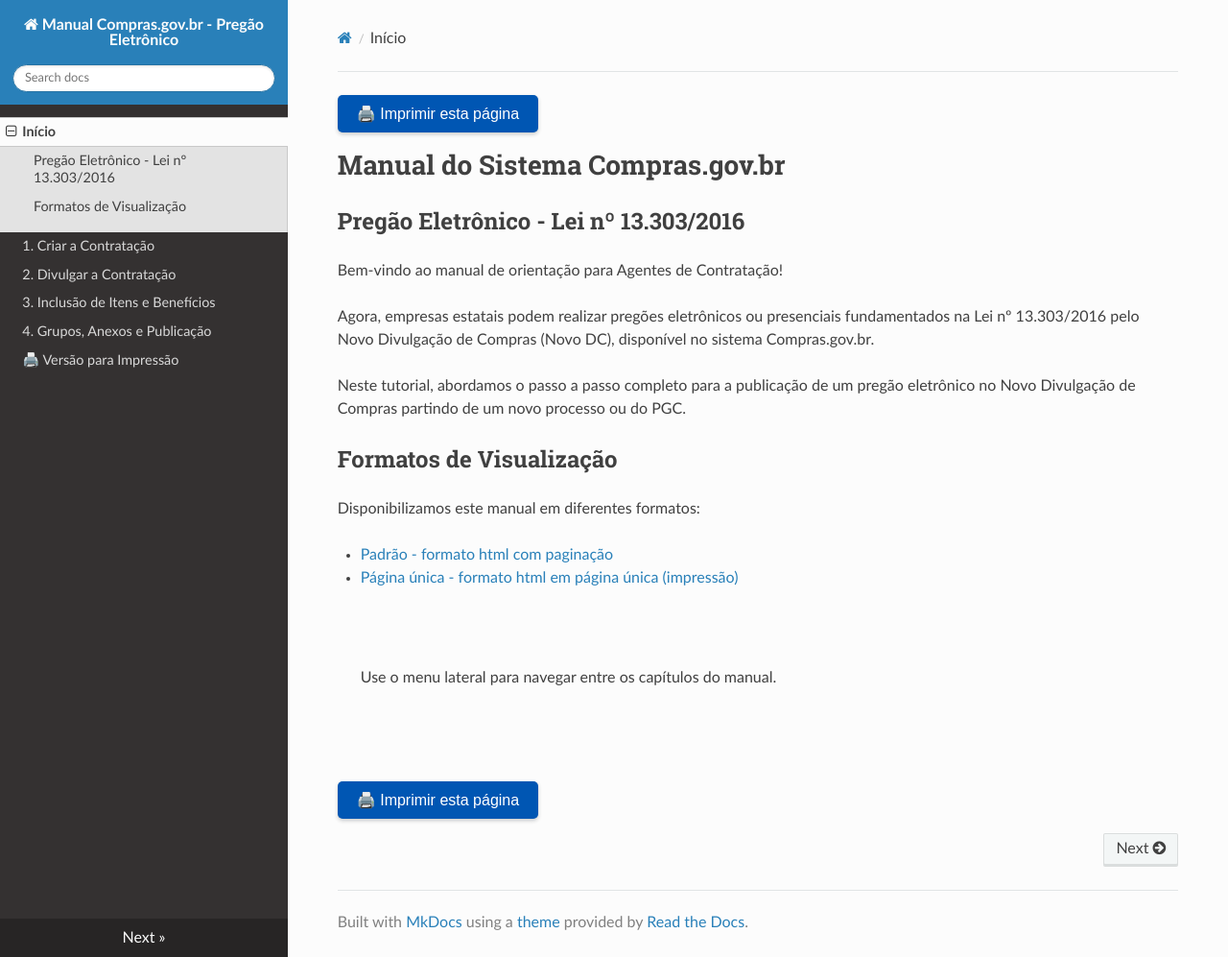
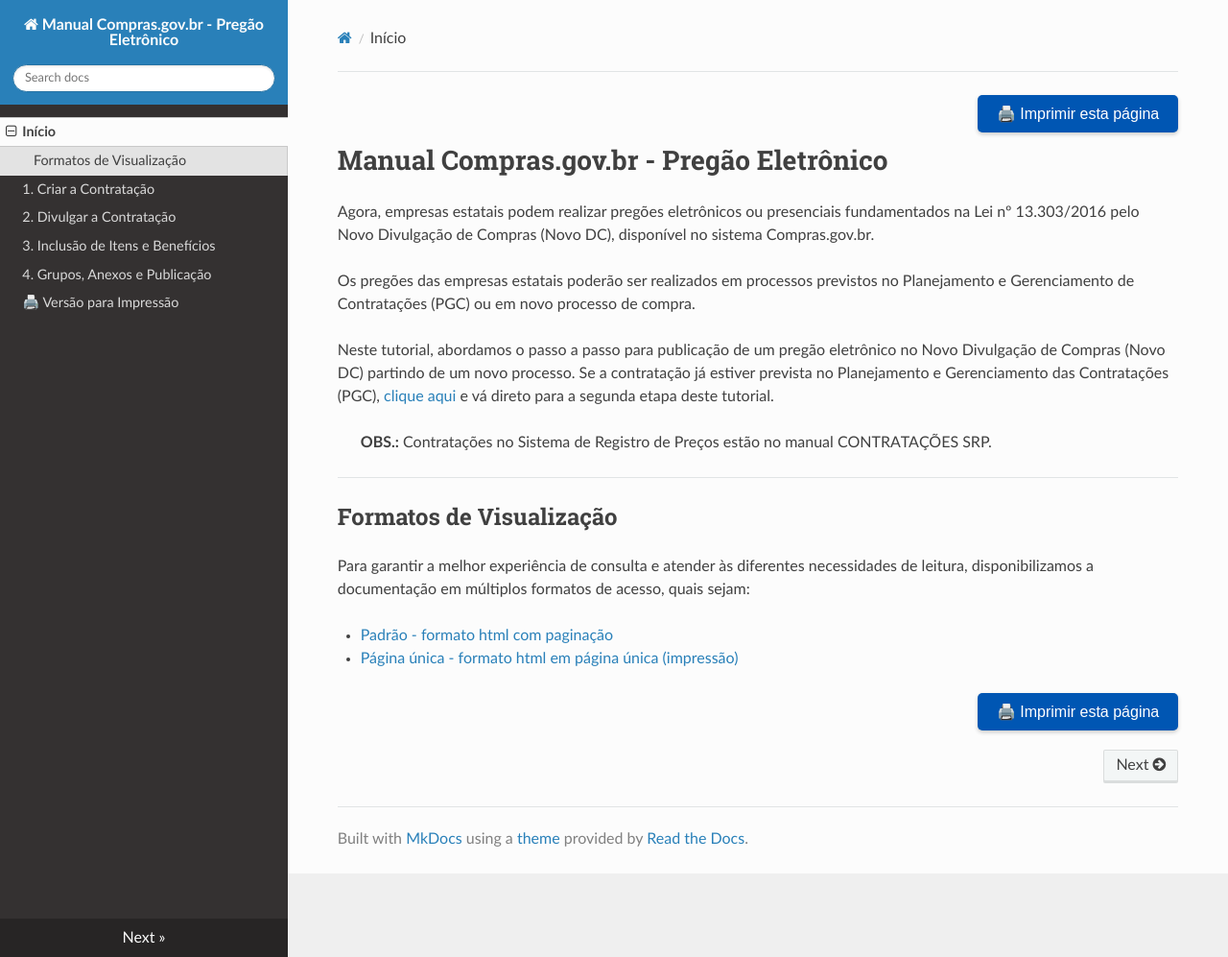
Before and after one commit to emilix10-bit/manual-compras-pregao, an MkDocs documentation site: the page built from docs/index.md, in a window 1280 px wide and 997 px high. Shown: the whole window at 96% size. Built offline with MkDocs 1.6.1, drawn with Linux system fonts in a browser that asks for light colours; nearby versions of some CDN libraries.

Commit message:
Update index.md

```diff
--- a/docs/index.md
+++ b/docs/index.md
@@ -1,34 +1,29 @@
-<div style="text-align: left; margin: 15px 0;">
+<div style="text-align: right; margin: 10px 0;">
   <button onclick="window.print()" style="background-color: #0056b3; color: white; padding: 10px 20px; border: none; border-radius: 5px; font-size: 16px; cursor: pointer; box-shadow: 0 2px 4px rgba(0,0,0,0.2);">
     🖨️ Imprimir esta página
   </button>
 </div>
 
-# Manual do Sistema Compras.gov.br
-
-## Pregão Eletrônico - Lei nº 13.303/2016
-
-Bem-vindo ao manual de orientação para Agentes de Contratação!
+# Manual Compras.gov.br - Pregão Eletrônico
 
 Agora, empresas estatais podem realizar pregões eletrônicos ou presenciais fundamentados na Lei nº 13.303/2016 pelo Novo Divulgação de Compras (Novo DC), disponível no sistema Compras.gov.br.
 
-Neste tutorial, abordamos o passo a passo completo para a publicação de um pregão eletrônico no Novo Divulgação de Compras partindo de um novo processo ou do PGC.
+Os pregões das empresas estatais poderão ser realizados em processos previstos no Planejamento e Gerenciamento de Contratações (PGC) ou em novo processo de compra.
+
+Neste tutorial, abordamos o passo a passo para publicação de um pregão eletrônico no Novo Divulgação de Compras (Novo DC) partindo de um novo processo. Se a contratação já estiver prevista no Planejamento e Gerenciamento das Contratações (PGC), [clique aqui](02-divulgar-contratacao.md) e vá direto para a segunda etapa deste tutorial.
+
+> **OBS.:** Contratações no Sistema de Registro de Preços estão no manual CONTRATAÇÕES SRP.
+
+---
 
 ## Formatos de Visualização
 
-Disponibilizamos este manual em diferentes formatos:
+Para garantir a melhor experiência de consulta e atender às diferentes necessidades de leitura, disponibilizamos a documentação em múltiplos formatos de acesso, quais sejam:
 
 * [Padrão - formato html com paginação](./)
 * [Página única - formato html em página única (impressão)](versao-impressao.md)
 
-<br>
----
-
-> Use o menu lateral para navegar entre os capítulos do manual.
-
-<br>
-<br>
-<div style="text-align: left; margin: 15px 0;">
+<div style="text-align: right; margin: 20px 0;">
   <button onclick="window.print()" style="background-color: #0056b3; color: white; padding: 10px 20px; border: none; border-radius: 5px; font-size: 16px; cursor: pointer; box-shadow: 0 2px 4px rgba(0,0,0,0.2);">
     🖨️ Imprimir esta página
   </button>
```
